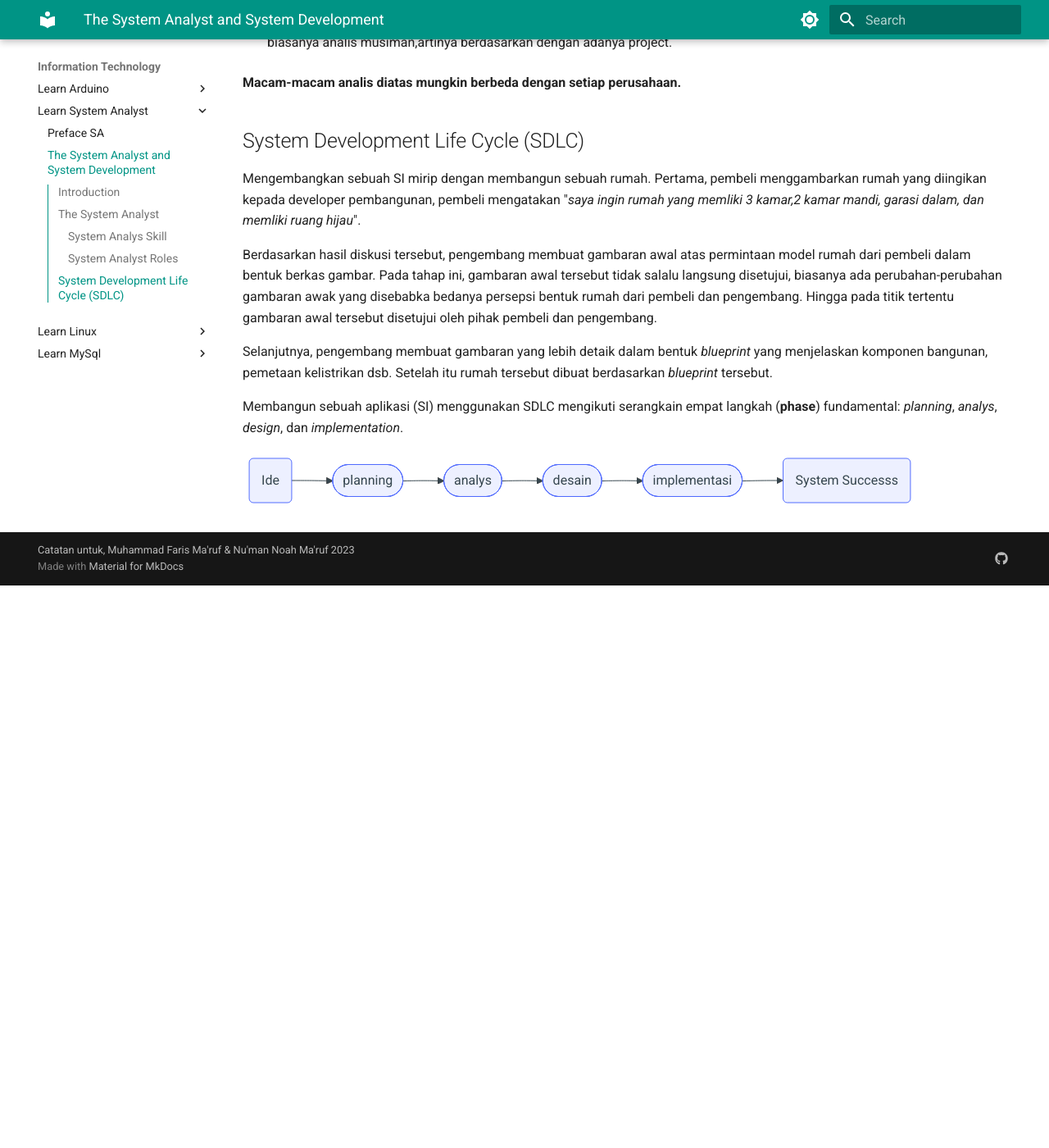
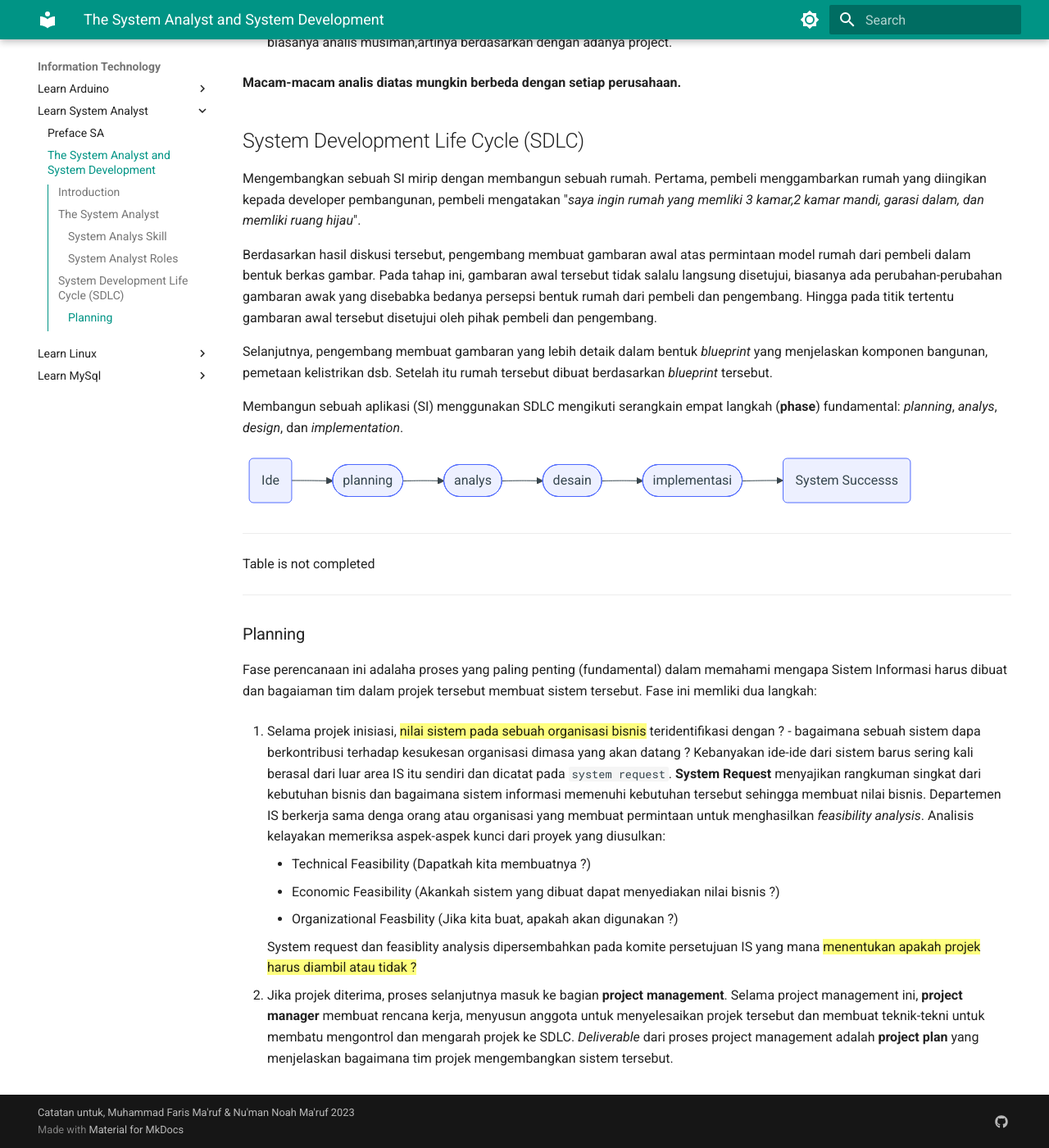
Before and after one commit to muhammadfarras/muhammadfarras.github.io, an MkDocs documentation site: the page built from docs/Technology/Catatan System Analys/1. The System Analyst and System Development.md, in a window 1280 px wide and 1400 px high, scrolled down 3575 px. Shown: the whole window at 82% size. Built offline with MkDocs 1.6.1 and Material for MkDocs 9.7.7, drawn with Linux system fonts in a browser that asks for light colours; before the commit the page ends 4289 px from its top, so only the background shows below that.

Commit message:
add catatan sytem anal

````diff
--- a/docs/Technology/Catatan System Analys/1. The System Analyst and System Development.md
+++ b/docs/Technology/Catatan System Analys/1. The System Analyst and System Development.md
@@ -102,3 +102,22 @@ flowchart LR
     enam(System Successs)
     satu --> dua --> tiga --> empat --> lima --> enam
 ```
+
+----
+
+Table is not completed
+
+----
+
+### Planning
+Fase perencanaan ini adalaha proses yang paling penting (fundamental) dalam memahami mengapa Sistem Informasi harus dibuat dan bagaiaman tim dalam projek tersebut membuat sistem tersebut. Fase ini memliki dua langkah:
+
+1.  Selama projek inisiasi, {==nilai sistem pada sebuah organisasi bisnis==} teridentifikasi dengan ? - bagaimana sebuah sistem dapa berkontribusi terhadap kesukesan organisasi dimasa yang akan datang ? Kebanyakan ide-ide dari sistem barus sering kali berasal dari luar area IS itu sendiri dan dicatat pada `system request`. **System Request** menyajikan rangkuman singkat dari kebutuhan bisnis dan bagaimana sistem informasi memenuhi kebutuhan tersebut sehingga membuat nilai bisnis. Departemen IS berkerja sama denga orang atau organisasi yang membuat permintaan untuk menghasilkan *feasibility analysis*. Analisis kelayakan memeriksa aspek-aspek kunci dari proyek yang diusulkan:
+
+    *   Technical Feasibility (Dapatkah kita membuatnya ?)
+    *   Economic Feasibility (Akankah sistem yang dibuat dapat menyediakan nilai bisnis ?)
+    *   Organizational Feasbility (Jika kita buat, apakah akan digunakan ?)
+
+    System request dan feasiblity analysis dipersembahkan pada komite persetujuan IS yang mana {==menentukan apakah projek harus diambil atau tidak ?==}
+
+2.  Jika projek diterima, proses selanjutnya masuk ke bagian **project management**. Selama project management ini, **project manager** membuat rencana kerja, menyusun anggota untuk menyelesaikan projek tersebut dan membuat teknik-tekni untuk membatu mengontrol dan mengarah projek ke SDLC. _Deliverable_ dari proses project management adalah **project plan** yang menjelaskan bagaimana tim projek mengembangkan sistem tersebut.
````
